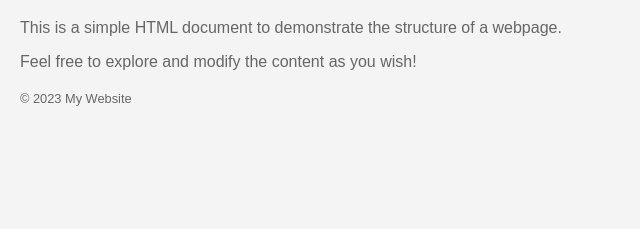
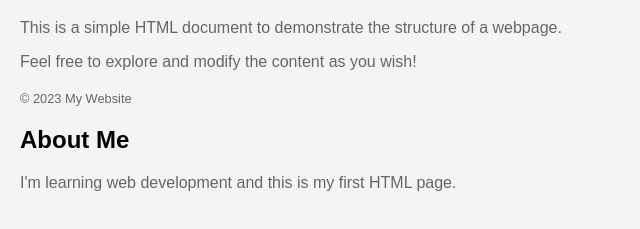
Before and after one commit to Arafat719/Local-Repo, a plain HTML site: page index.htm in a window 1280 px wide. Shown: the part 61-290 px from the top of the page, without its empty margins (0-640 px from the left). Drawn offline with Linux system fonts and the light colour scheme.

Commit message:
new h2 added in brach=feature1

```diff
--- a/index.htm
+++ b/index.htm
@@ -33,6 +33,7 @@
             color: #999;
         }
     </style>
-
+    <h2>About Me</h2>
+    <p>I'm learning web development and this is my first HTML page.</p>
 </body>
 </html>
```
